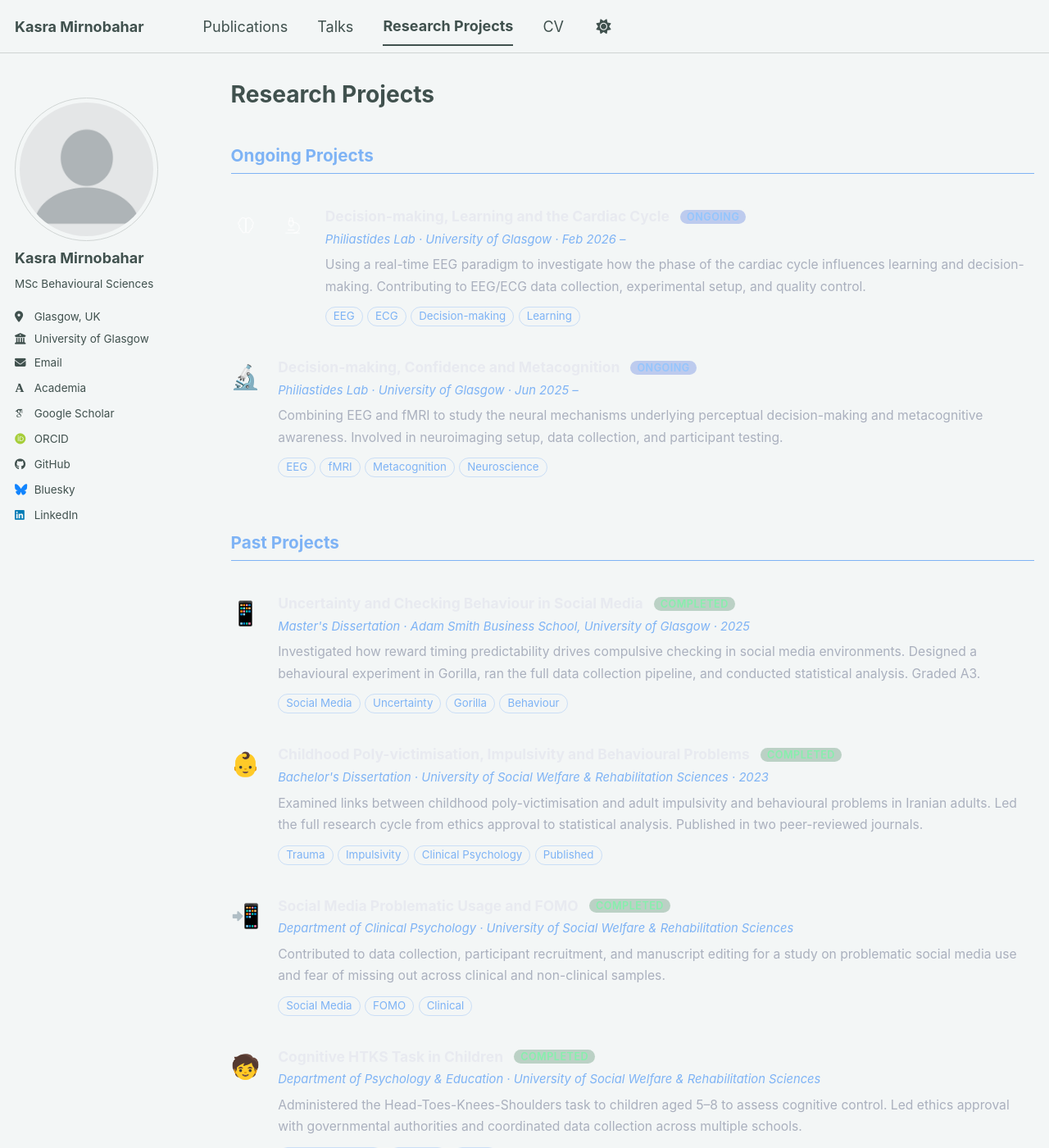
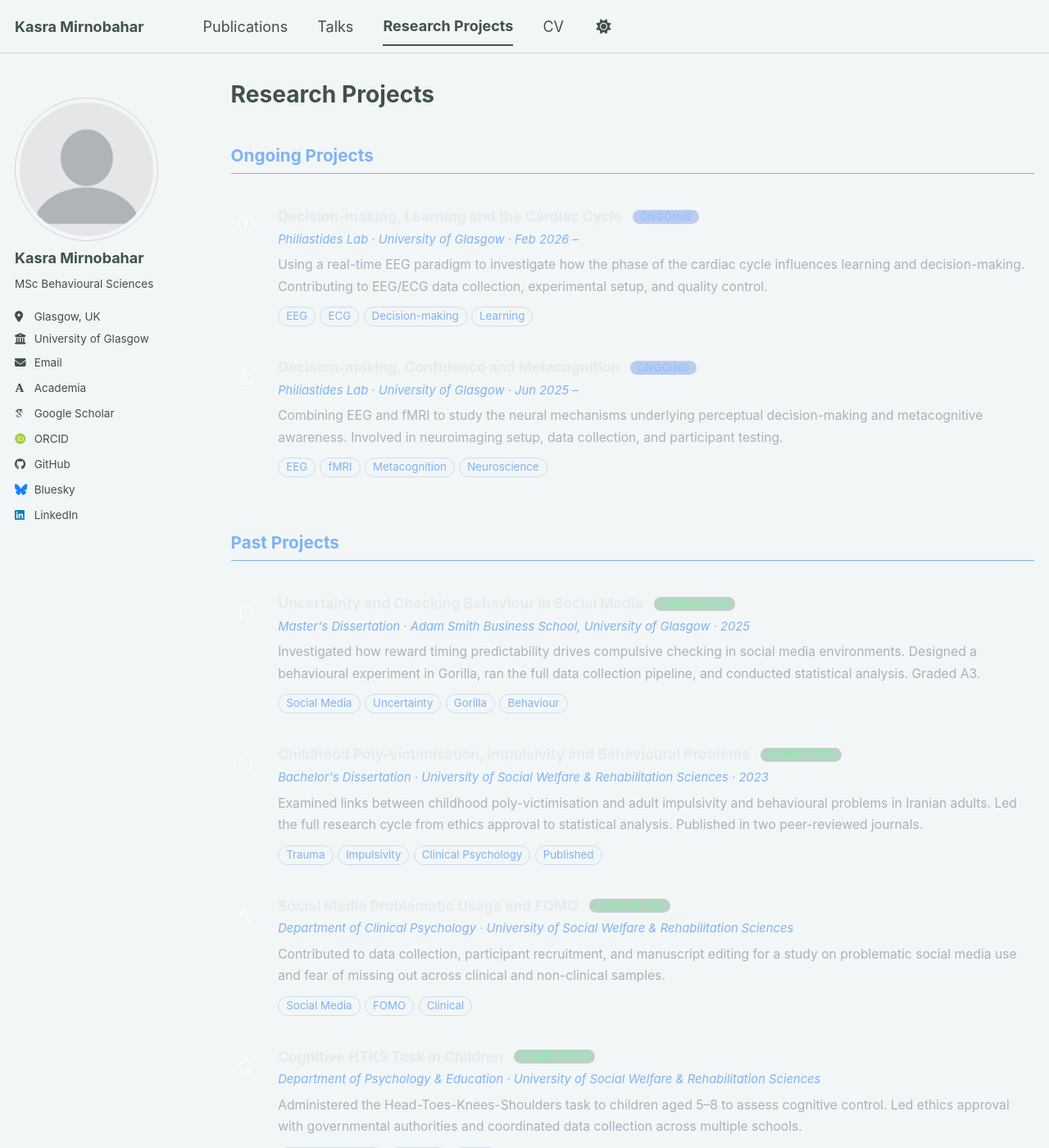
Before and after one commit to KasraMirnobahar/KasraMirnobahar.github.io, a Jekyll site: the page built from _pages/research.md, in a window 1280 px wide and 1400 px high. Shown: the whole window at 82% size. Built offline with Jekyll 4.4.1, drawn with Linux system fonts in a browser that asks for light colours; some web fonts are replaced; a script bundle is joined from its source files by our own code; library files that are not in the unit come from our copies.

Commit message:
Update research.md

```diff
--- a/_pages/research.md
+++ b/_pages/research.md
@@ -91,7 +91,6 @@ author_profile: true
   <div class="rp-icon"><svg xmlns="http://www.w3.org/2000/svg" width="22" height="22" viewBox="0 0 24 24" fill="none" stroke="rgba(255,255,255,0.7)" stroke-width="1.5" stroke-linecap="round" stroke-linejoin="round"><path d="M9.5 2A2.5 2.5 0 0 1 12 4.5v15a2.5 2.5 0 0 1-4.96-.46 2.5 2.5 0 0 1-1.98-3 2.5 2.5 0 0 1-1.32-4.24 3 3 0 0 1 .34-5.58 2.5 2.5 0 0 1 1.96-3.1A2.5 2.5 0 0 1 9.5 2Z"/><path d="M14.5 2A2.5 2.5 0 0 0 12 4.5v15a2.5 2.5 0 0 0 4.96-.46 2.5 2.5 0 0 0 1.98-3 2.5 2.5 0 0 0 1.32-4.24 3 3 0 0 0-.34-5.58 2.5 2.5 0 0 0-1.96-3.1A2.5 2.5 0 0 0 14.5 2Z"/></svg></div>
 
 <!-- Microscope / Metacognition -->
-<div class="rp-icon"><svg xmlns="http://www.w3.org/2000/svg" width="22" height="22" viewBox="0 0 24 24" fill="none" stroke="rgba(255,255,255,0.7)" stroke-width="1.5" stroke-linecap="round" stroke-linejoin="round"><path d="M6 18h8"/><path d="M3 22h18"/><path d="M14 22a7 7 0 1 0 0-14h-1"/><path d="M9 14h2"/><path d="M9 12a2 2 0 0 1-2-2V6h6v4a2 2 0 0 1-2 2Z"/><path d="M12 6V3a1 1 0 0 0-1-1H9a1 1 0 0 0-1 1v3"/></svg></div>
   <div class="rp-content">
     <div class="rp-title">Decision-making, Learning and the Cardiac Cycle <span class="rp-badge badge-ongoing">Ongoing</span></div>
     <div class="rp-meta">Philiastides Lab · University of Glasgow · Feb 2026 –</div>
@@ -106,7 +105,7 @@ author_profile: true
 </div>
 
 <div class="rp-item">
-  <div class="rp-icon">🔬</div>
+  <div class="rp-icon"><svg xmlns="http://www.w3.org/2000/svg" width="22" height="22" viewBox="0 0 24 24" fill="none" stroke="rgba(255,255,255,0.7)" stroke-width="1.5" stroke-linecap="round" stroke-linejoin="round"><path d="M6 18h8"/><path d="M3 22h18"/><path d="M14 22a7 7 0 1 0 0-14h-1"/><path d="M9 14h2"/><path d="M9 12a2 2 0 0 1-2-2V6h6v4a2 2 0 0 1-2 2Z"/><path d="M12 6V3a1 1 0 0 0-1-1H9a1 1 0 0 0-1 1v3"/></svg></div>
   <div class="rp-content">
     <div class="rp-title">Decision-making, Confidence and Metacognition <span class="rp-badge badge-ongoing">Ongoing</span></div>
     <div class="rp-meta">Philiastides Lab · University of Glasgow · Jun 2025 –</div>
@@ -125,7 +124,7 @@ author_profile: true
 <div class="rp-section-title">Past Projects</div>
 
 <div class="rp-item">
-  <div class="rp-icon">📱</div>
+  <div class="rp-icon"><svg xmlns="http://www.w3.org/2000/svg" width="22" height="22" viewBox="0 0 24 24" fill="none" stroke="rgba(255,255,255,0.7)" stroke-width="1.5" stroke-linecap="round" stroke-linejoin="round"><rect width="14" height="20" x="5" y="2" rx="2"/><path d="M12 18h.01"/></svg></div>
   <div class="rp-content">
     <div class="rp-title">Uncertainty and Checking Behaviour in Social Media <span class="rp-badge badge-past">Completed</span></div>
     <div class="rp-meta">Master's Dissertation · Adam Smith Business School, University of Glasgow · 2025</div>
@@ -140,7 +139,7 @@ author_profile: true
 </div>
 
 <div class="rp-item">
-  <div class="rp-icon">👶</div>
+  <div class="rp-icon"><svg xmlns="http://www.w3.org/2000/svg" width="22" height="22" viewBox="0 0 24 24" fill="none" stroke="rgba(255,255,255,0.7)" stroke-width="1.5" stroke-linecap="round" stroke-linejoin="round"><path d="M12 22s8-4 8-10V5l-8-3-8 3v7c0 6 8 10 8 10Z"/></svg></div>
   <div class="rp-content">
     <div class="rp-title">Childhood Poly-victimisation, Impulsivity and Behavioural Problems <span class="rp-badge badge-past">Completed</span></div>
     <div class="rp-meta">Bachelor's Dissertation · University of Social Welfare & Rehabilitation Sciences · 2023</div>
@@ -155,7 +154,7 @@ author_profile: true
 </div>
 
 <div class="rp-item">
-  <div class="rp-icon">📲</div>
+  <div class="rp-icon"><svg xmlns="http://www.w3.org/2000/svg" width="22" height="22" viewBox="0 0 24 24" fill="none" stroke="rgba(255,255,255,0.7)" stroke-width="1.5" stroke-linecap="round" stroke-linejoin="round"><path d="M22 12h-4l-3 9L9 3l-3 9H2"/></svg></div>
   <div class="rp-content">
     <div class="rp-title">Social Media Problematic Usage and FOMO <span class="rp-badge badge-past">Completed</span></div>
     <div class="rp-meta">Department of Clinical Psychology · University of Social Welfare & Rehabilitation Sciences</div>
@@ -169,7 +168,7 @@ author_profile: true
 </div>
 
 <div class="rp-item">
-  <div class="rp-icon">🧒</div>
+  <div class="rp-icon"><svg xmlns="http://www.w3.org/2000/svg" width="22" height="22" viewBox="0 0 24 24" fill="none" stroke="rgba(255,255,255,0.7)" stroke-width="1.5" stroke-linecap="round" stroke-linejoin="round"><path d="M11.525 2.295a.53.53 0 0 1 .95 0l2.31 4.679a2.123 2.123 0 0 0 1.595 1.16l5.166.756a.53.53 0 0 1 .294.904l-3.736 3.638a2.123 2.123 0 0 0-.611 1.878l.882 5.14a.53.53 0 0 1-.771.56l-4.618-2.428a2.122 2.122 0 0 0-1.973 0L6.396 21.01a.53.53 0 0 1-.77-.56l.881-5.139a2.122 2.122 0 0 0-.611-1.879L2.16 9.795a.53.53 0 0 1 .294-.906l5.165-.755a2.122 2.122 0 0 0 1.597-1.16z"/></svg></div>
   <div class="rp-content">
     <div class="rp-title">Cognitive HTKS Task in Children <span class="rp-badge badge-past">Completed</span></div>
     <div class="rp-meta">Department of Psychology & Education · University of Social Welfare & Rehabilitation Sciences</div>
@@ -187,7 +186,7 @@ author_profile: true
 <div class="rp-section-title">Future Directions</div>
 
 <div class="rp-item">
-  <div class="rp-icon">🌐</div>
+  <div class="rp-icon"><svg xmlns="http://www.w3.org/2000/svg" width="22" height="22" viewBox="0 0 24 24" fill="none" stroke="rgba(255,255,255,0.7)" stroke-width="1.5" stroke-linecap="round" stroke-linejoin="round"><circle cx="12" cy="12" r="10"/><path d="M12 2a14.5 14.5 0 0 0 0 20 14.5 14.5 0 0 0 0-20"/><path d="M2 12h20"/></svg></div>
   <div class="rp-content">
     <div class="rp-title">Social Media, Dopamine and Compulsive Behaviour <span class="rp-badge badge-future">Planned</span></div>
     <div class="rp-desc">Building on my dissertation, I aim to investigate the neurochemical basis of compulsive social media use — particularly the role of dopaminergic reward systems — combining behavioural paradigms with neuroimaging methods.</div>
@@ -200,7 +199,7 @@ author_profile: true
 </div>
 
 <div class="rp-item">
-  <div class="rp-icon">🧬</div>
+  <div class="rp-icon"><svg xmlns="http://www.w3.org/2000/svg" width="22" height="22" viewBox="0 0 24 24" fill="none" stroke="rgba(255,255,255,0.7)" stroke-width="1.5" stroke-linecap="round" stroke-linejoin="round"><circle cx="12" cy="12" r="1"/><path d="M20.2 20.2c2.04-2.03.02-7.36-4.5-11.9-4.54-4.52-9.87-6.54-11.9-4.5-2.04 2.03-.02 7.36 4.5 11.9 4.54 4.52 9.87 6.54 11.9 4.5Z"/><path d="M15.7 15.7c4.52-4.54 6.54-9.87 4.5-11.9-2.03-2.04-7.36-.02-11.9 4.5-4.52 4.54-6.54 9.87-4.5 11.9 2.03 2.04 7.36.02 11.9-4.5Z"/></svg></div>
   <div class="rp-content">
     <div class="rp-title">Neural Mechanisms of Decision-making Under Uncertainty <span class="rp-badge badge-future">Planned</span></div>
     <div class="rp-desc">Continuing my work in the Philiastides Lab, I plan to deepen my understanding of how uncertainty shapes neural decision-making — integrating EEG, fMRI, and computational modelling to study reward processing and metacognition.</div>
@@ -213,7 +212,7 @@ author_profile: true
 </div>
 
 <div class="rp-item">
-  <div class="rp-icon">🏛️</div>
+ <div class="rp-icon"><svg xmlns="http://www.w3.org/2000/svg" width="22" height="22" viewBox="0 0 24 24" fill="none" stroke="rgba(255,255,255,0.7)" stroke-width="1.5" stroke-linecap="round" stroke-linejoin="round"><line x1="3" x2="21" y1="22" y2="22"/><line x1="6" x2="6" y1="18" y2="11"/><line x1="10" x2="10" y1="18" y2="11"/><line x1="14" x2="14" y1="18" y2="11"/><line x1="18" x2="18" y1="18" y2="11"/><polygon points="12 2 20 7 4 7"/></svg></div>
   <div class="rp-content">
     <div class="rp-title">Behavioural Science and Public Policy <span class="rp-badge badge-future">Planned</span></div>
     <div class="rp-desc">A longer-term goal is translating findings from behavioural and cognitive neuroscience into evidence-based policy — particularly around digital environments, screen time regulation, and population-level mental health interventions.</div>
```
